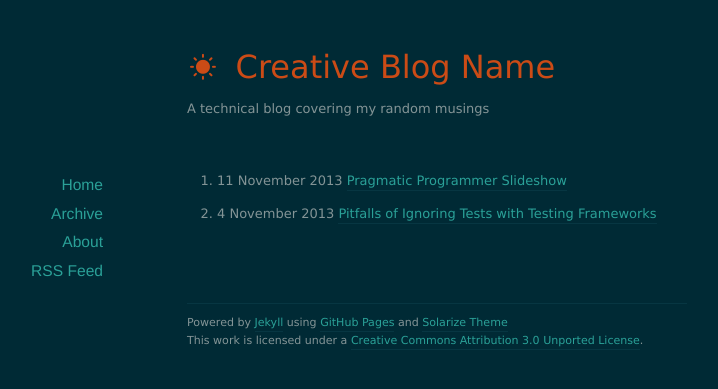
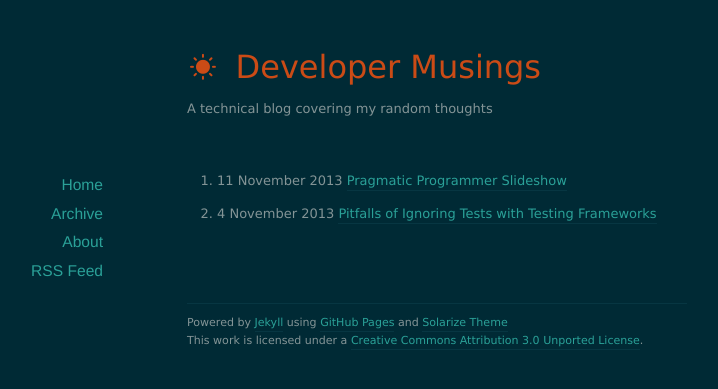
Before and after one commit to bpruitt-goddard/bpruitt-goddard.github.io, a Jekyll site: the page built from index.md, in a window 1280 px wide. Shown: the top 389 px of the page, without its empty margins (203-921 px from the left). Built offline with Jekyll 4.4.1, drawn with Linux system fonts in a browser that asks for light colours; nearby versions of some CDN libraries.

Commit message:
Updating title and description

```diff
--- a/_config.yml
+++ b/_config.yml
@@ -1,5 +1,5 @@
-name: Creative Blog Name
-description: A technical blog covering my random musings
+name: Developer Musings
+description: A technical blog covering my random thoughts
 
 permalink: /:year/:month/:day/:title/
 pygments: true
```
